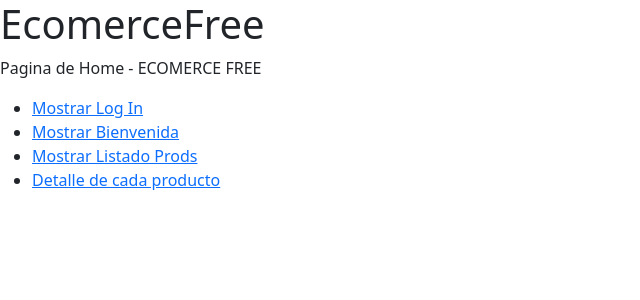
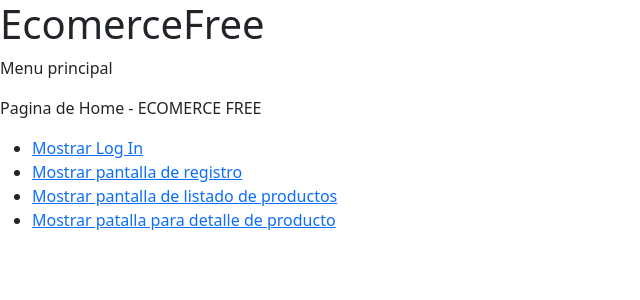
Before and after one commit to ElvisTV/EcomerceFree, an Angular app: page / in a window 1280 px wide. Shown: the top 300 px of the page, without its empty margins (0-640 px from the left). Built offline with nearby package versions, Linux system fonts and the light colour scheme.

Commit message:
se agrego menu

```diff
--- a/src/app/app-routing.module.ts
+++ b/src/app/app-routing.module.ts
@@ -2,7 +2,6 @@ import { NgModule } from '@angular/core';
 import { RouterModule, Routes } from '@angular/router';
 
 import { HomeComponent } from './shared/pages/home/home.component';
-import { ErrorPageComponent } from './shared/pages/error-page/error-page.component';
 
 
 const routes: Routes = [
--- a/src/app/app.component.html
+++ b/src/app/app.component.html
@@ -7,6 +7,7 @@
   </head>
   <body>
         <h1>{{title}}</h1>
+        <app-menu> </app-menu>
         <router-outlet> </router-outlet>
     </body>
 </html>
--- a/src/app/app.module.ts
+++ b/src/app/app.module.ts
@@ -3,18 +3,22 @@ import { BrowserModule } from '@angular/platform-browser';
 
 import { AppRoutingModule } from './app-routing.module';
 
+import { HttpClientModule } from '@angular/common/http';
+
 import { AppComponent } from './app.component';
 import { HomeComponent } from './shared/pages/home/home.component';
-import { ErrorPageComponent } from './shared/pages/error-page/error-page.component';
+import { MenuComponent } from './shared/menu/menu/menu.component';
 
 @NgModule({
   declarations: [
     AppComponent,
     HomeComponent,
+    MenuComponent,
   ],
   imports: [
     BrowserModule,
     AppRoutingModule,
+    HttpClientModule
   ],
   providers: [],
   bootstrap: [AppComponent]
--- a/src/app/productos/pages/home/home.component.html
+++ b/src/app/productos/pages/home/home.component.html
@@ -1 +1,3 @@
-<p>home works!</p>
+<h1>Heroes App</h1>
+<hr>
+<router-outlet> </router-outlet>
--- a/src/app/productos/pages/listado/listado.component.ts
+++ b/src/app/productos/pages/listado/listado.component.ts
@@ -1,4 +1,5 @@
 import { Component, OnInit } from '@angular/core';
+import { ProductosService } from '../../services/productos.service';
 
 @Component({
   selector: 'app-listado',
@@ -8,9 +9,11 @@ import { Component, OnInit } from '@angular/core';
 })
 export class ListadoComponent implements OnInit {
 
-  constructor() { }
+  constructor( private productosService: ProductosService ) { }
 
   ngOnInit(): void {
+    this.productosService.getProductos()
+        .subscribe( resp => console.log( resp ) );
   }
 
 }
--- a/src/app/productos/productos-routing.module.ts
+++ b/src/app/productos/productos-routing.module.ts
@@ -5,11 +5,13 @@ import { AgregarComponent } from './pages/agregar/agregar.component';
 import { BuscarComponent } from './pages/buscar/buscar.component';
 import { ProductoComponent } from './pages/producto/producto.component';
 import { DetalleproductoComponent } from './pages/detalleproducto/detalleproducto.component';
+import { HomeComponent } from './pages/home/home.component';
 
 const routes: Routes = [
   {
     path: '',
-    children: [
+    component: HomeComponent, // componente padre
+    children: [ //componente hijos
       {
         path: 'listado',
         component: ListadoComponent
--- /dev/null
+++ b/src/app/productos/services/productos.service.ts
@@ -0,0 +1,14 @@
+import { Injectable } from '@angular/core';
+import { HttpClient } from '@angular/common/http';
+
+@Injectable({
+  providedIn: 'root'
+})
+export class ProductosService {
+
+  constructor( private http: HttpClient ) { }
+
+  getProductos() {
+    return this.http.get('https://api.pexels.com/v1/curated?page=2&per_page=40');
+  }
+}
--- /dev/null
+++ b/src/app/shared/menu/menu/menu.component.html
@@ -0,0 +1 @@
+<p> Menu principal</p>
--- /dev/null
+++ b/src/app/shared/menu/menu/menu.component.ts
@@ -0,0 +1,16 @@
+import { Component, OnInit } from '@angular/core';
+
+@Component({
+  selector: 'app-menu',
+  templateUrl: './menu.component.html',
+  styles: [
+  ]
+})
+export class MenuComponent implements OnInit {
+
+  constructor() { }
+
+  ngOnInit(): void {
+  }
+
+}
--- a/src/app/shared/pages/home/home.component.html
+++ b/src/app/shared/pages/home/home.component.html
@@ -9,19 +9,19 @@
 
     <li>
         <a routerLink="/auth/registro">
-            Mostrar Bienvenida
+            Mostrar pantalla de registro
         </a>
     </li>
 
     <li>
         <a routerLink="/productos/listado">
-            Mostrar Listado Prods
+            Mostrar pantalla de listado de productos
         </a>
     </li>
 
     <li>
         <a routerLink="/productos/detalleproducto">
-            Detalle de cada producto
+            Mostrar patalla para detalle de producto
         </a>
     </li>
 
```
